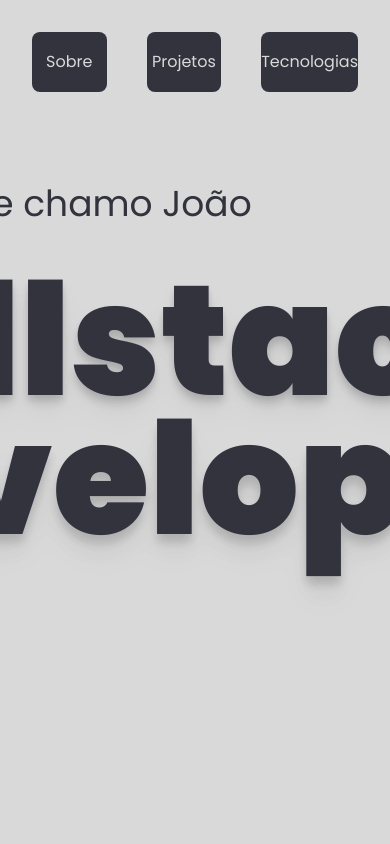
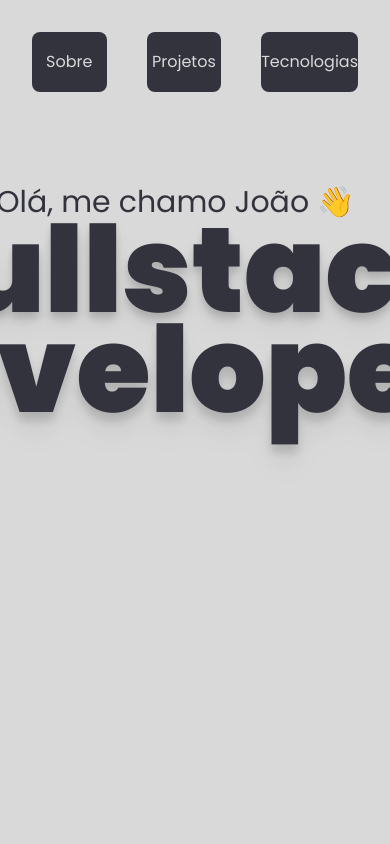
Before and after one commit to joaomidowz/Portfolio, a React (Vite) app: page / in a window 390 px wide. Shown: the top 844 px of the page. Built offline with nearby package versions, Linux system fonts and the light colour scheme.

Commit message:
Adicionando media Query para Tablet.

```diff
--- a/src/pages/App.tsx
+++ b/src/pages/App.tsx
@@ -14,7 +14,7 @@ const scrollToSection = (id: string) => {
     <div className="w-screen h-screen bg-primary p-5 font-poppins ">
       <header className='p-3'>
         <nav className='flex justify-end gap-10'>
-          <button onClick={() => scrollToSection('tech')} className='w-[150px] h-[60px] text-primary bg-secondary rounded-lg'>Sobre</button>
+          <button onClick={() => scrollToSection('tech')} className='w-[150px] h-[60px] text-primary bg-secondary rounded-lg '>Sobre</button>
           <button onClick={() => scrollToSection('about')} className='w-[150px] h-[60px] text-primary bg-secondary rounded-lg '>Projetos</button>
           <button onClick={() => scrollToSection('portfolio')} className='w-[150px] h-[60px] text-primary bg-secondary rounded-lg'>Tecnologias</button>
         </nav>
@@ -22,18 +22,18 @@ const scrollToSection = (id: string) => {
 
       <div className='mt-20 -ml-20 flex flex-col items-center '>
 
-      <div className="w-full max-w-4xl flex justify-start mr-32">
-          <p className="text-4xl text-secondary font-regular">Olá, me chamo João 👋</p>
+      <div className="w-full max-w-4xl flex justify-start mr-32 max-desktop:-mr-28">
+          <p className="text-4xl text-secondary font-regular max-desktop:text-3xl ">Olá, me chamo João 👋</p>
         </div>
 
-        <div className='flex justify-self-center items-baseline  gap-4 -mr-[45px] -mt-[40px] drop-shadow-lg  '>
-          <p className='text-Header text-secondary drop-shadow-xl font-extrabold'>Fullstack</p>
-          <img src="/LinkedIn.png" alt="Linkedin" className='h-[90px] w-[90px] lign-baseline ' />
-          <img src="/GitHub.png" alt="GitHub" className='h-[90px] w-[90px] lign-baseline' />
-          <img src="/Google Docs.png" alt="Google Docs" className='h-[90px] w-[90px] lign-baseline' />
+        <div className='flex justify-self-center items-baseline  gap-4 -mr-[45px] -mt-[40px] drop-shadow-lg  max-desktop:-mr-[110px]'>
+          <p className='text-Header text-secondary drop-shadow-xl font-extrabold max-desktop:text-Header2'>Fullstack</p>
+          <a href="https://bit.ly/4gikrSU"><img src="/LinkedIn.png" alt="Linkedin" className='h-[90px] w-[90px]' /></a>
+          <a href="https://github.com/joaomidowz"><img src="/GitHub.png" alt="GitHub" className='h-[90px] w-[90px]' /></a>
+          <a href="https://bit.ly/3Cv5uPK"><img src="/Google Docs.png" alt="Google Docs" className='h-[90px] w-[90px]' /></a>
         </div>
-        <div className='flex justify-self-center items-baseline drop-shadow-xl -mt-[95px]'>
-        <p className='text-Header  text-secondary drop-shadow-xl font-extrabold'>Developer</p>
+        <div className='flex justify-self-center items-baseline drop-shadow-xl -mt-[95px] max-desktop:-mt-[80px]'>
+        <p className='text-Header  text-secondary drop-shadow-xl font-extrabold max-desktop:text-Header2'>Developer</p>
         </div>
       </div>
     </div>
--- a/src/pages/Footer.tsx
+++ b/src/pages/Footer.tsx
@@ -11,7 +11,7 @@ function Footer() {
         <div className="h-96 w-screen  md:w-auto bg-primary font-poppins text-secondary p-20 flex flex-col justify-between items-center ">
 
             <div className='p-4 bg-secondary h-28 max-w-[970px] flex rounded-3xl justify-between items-center p-10 space-x-28'>
-                <p className='text-2xl font-extralight italic text-primary '>Vamos trabalhar juntos!</p>
+                <p className='text-2xl font-extralight italic text-primary max-desktop:text-xl'>Vamos trabalhar juntos!</p>
                 <div className='flex flex-row'>
                     <button className='w-32 h-12 bg-primary text-secondary italic font-medium text-lg rounded-2xl -mr-12 relative drop-shadow-2xl'
                         onClick={async () => {
@@ -25,10 +25,10 @@ function Footer() {
             <div className='text-2xl font-medium'>
                 <p>Desenvolvido por <span className='font-black'>João Midowz</span></p>
                 <div className='flex flex-row justify-center space-x-10'>
-                    <a href="">
+                    <a href="https://bit.ly/4gikrSU">
                     <img className='' src="LinkedInMenor.png" alt="" />
                     </a>
-                    <a href="">
+                    <a href="https://github.com/joaomidowz">
                     <img className='' src="GitHubMenor.png" alt="" />
                     </a>
                 </div>
--- a/src/pages/Portifolio.tsx
+++ b/src/pages/Portifolio.tsx
@@ -9,7 +9,7 @@ import 'swiper/swiper-bundle.css'; // Estilos principais do Swiper
 function Portifolio() {
     return (
         <div className="w-screen h-screen md:w-auto bg-secondary font-poppins text-primary p-5">
-            <div className="p-20 ">
+            <div className="p-20 max-desktop:p-12">
             <p className="text-2xl mb-2.5">Projetos:</p>
             <Swiper
                 spaceBetween={55}
--- a/tailwind.config.js
+++ b/tailwind.config.js
@@ -7,14 +7,18 @@ module.exports = {
         poppins: ['Poppins', 'sans-serif'], // Adiciona a fonte Poppins
       },
       fontSize: {
-        'Header' : [
-          '156px'
-        ]
+        'Header' : ['156px'],
+        'Header2' : ['120px']
       },
       colors: {
         primary: '#D9D9D9',
         secondary: '#32333D',
       },
+      screens: {
+        'tablet': '640px',
+        'laptop': '1024px',
+        'desktop': '1160px',
+      },
     },
   },
   plugins: [],
```
